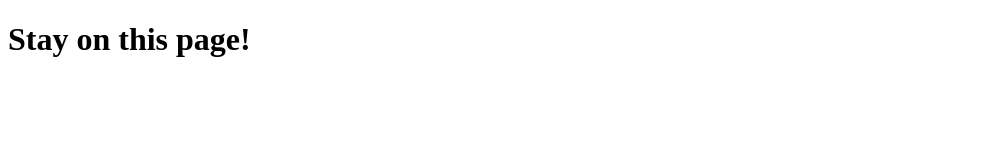
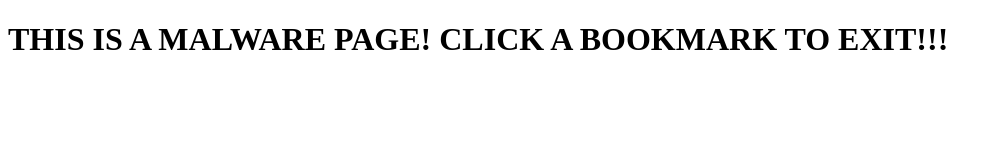
Before and after one commit to Britishmoron/fullscreen-games.github.io, a plain HTML site: page DCO.html in a window 1280 px wide. Shown: the whole page, without its empty margins (0-1001 px from the left). Drawn offline with Linux system fonts and the light colour scheme.

Commit message:
Update DCO.html

```diff
--- a/DCO.html
+++ b/DCO.html
@@ -6,7 +6,7 @@
     <title>Detect Click Away</title>
 </head>
 <body>
-    <h1>Stay on this page!</h1>
+    <h1>THIS IS A MALWARE PAGE! CLICK A BOOKMARK TO EXIT!!!</h1>
     <script>
         window.addEventListener('blur', function() {
             for (let i = 0; i < 999999999999999999999999999999999999999999999999999999999999999999999999999999999999999999999999999; i++) {
```
